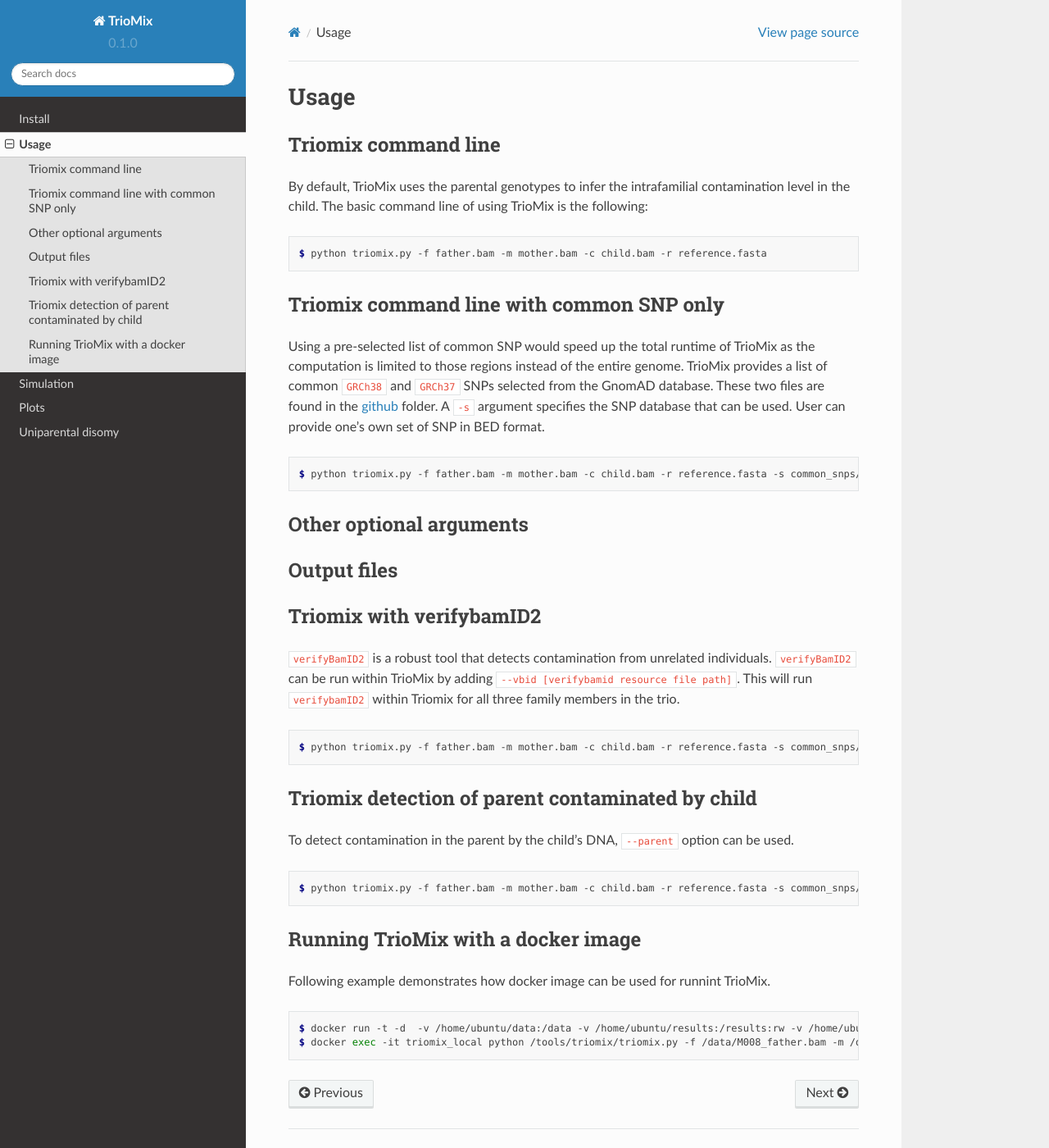
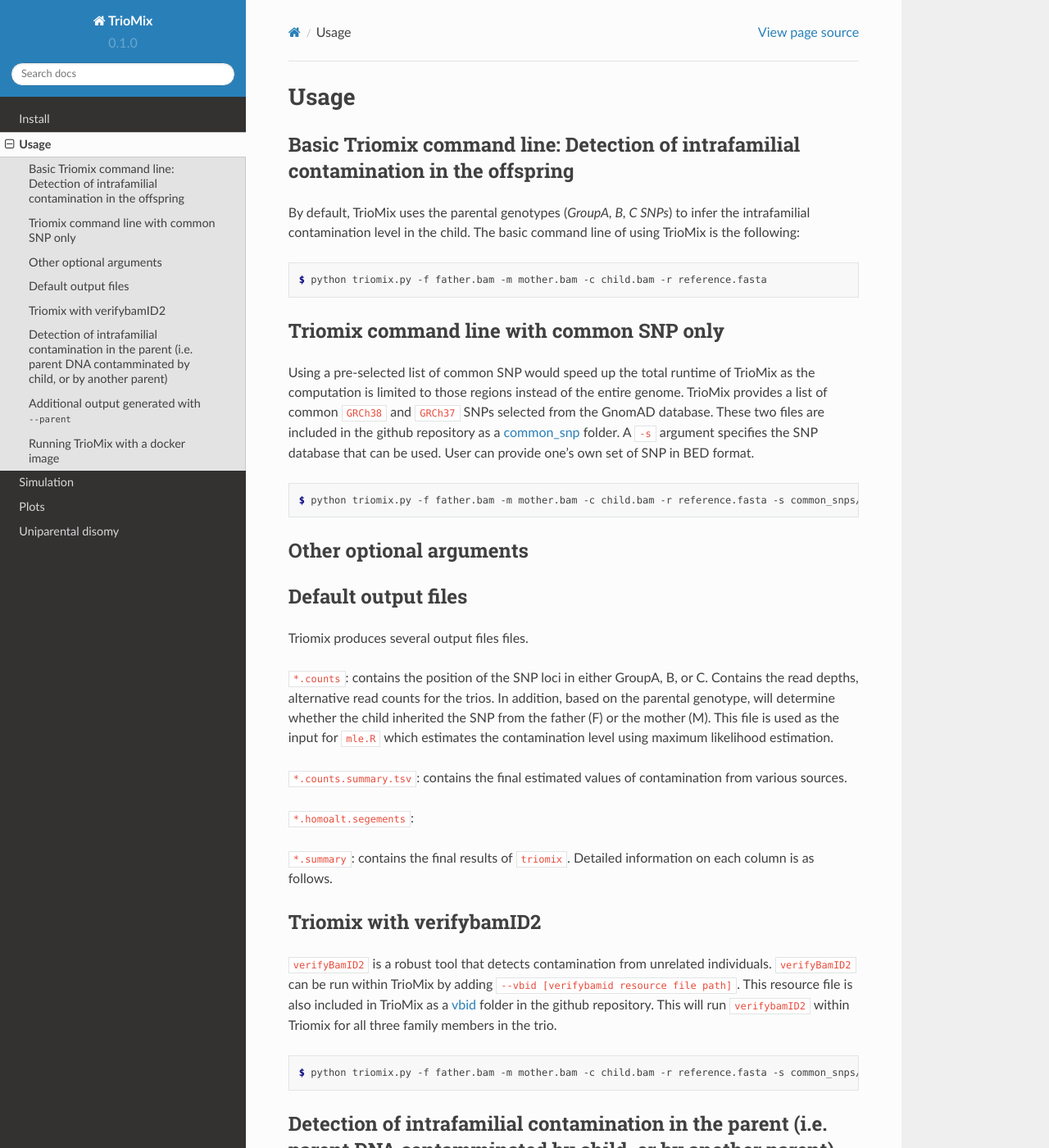
Before and after one commit to cjyoon/triomix_readthedocs, a Sphinx documentation site: the page built from docs/source/usage.rst, in a window 1280 px wide and 1400 px high. Shown: the whole window at 82% size. Built offline with Sphinx 7.4.7 and the Read the Docs theme 2.0.0, drawn with Linux system fonts in a browser that asks for light colours; pages that are not in the unit, such as notebooks, are missing from menus; some of the changed text lies outside the part shown.

Commit message:
2022.07.12 update

```diff
--- a/docs/source/usage.rst
+++ b/docs/source/usage.rst
@@ -3,10 +3,10 @@
 
 .. _run:
 
-Triomix command line
+Basic Triomix command line: Detection of intrafamilial contamination in the offspring
 ------------
 
-By default, TrioMix uses the parental genotypes to infer the intrafamilial contamination level in the child. The basic command line of using TrioMix is the following:
+By default, TrioMix uses the parental genotypes (*GroupA, B, C SNPs*) to infer the intrafamilial contamination level in the child. The basic command line of using TrioMix is the following:
 
 .. code-block:: console
 
@@ -15,7 +15,7 @@
 Triomix command line with common SNP only
 ------------
 
-Using a pre-selected list of common SNP would speed up the total runtime of TrioMix as the computation is limited to those regions instead of the entire genome. TrioMix provides a list of common ``GRCh38`` and ``GRCh37`` SNPs selected from the GnomAD database. These two files are found in the `github <https://github.com/cjyoon/triomix/tree/master/common_snp/>`_ folder.  A ``-s`` argument specifies the SNP database that can be used. User can provide one's own set of SNP in BED format.
+Using a pre-selected list of common SNP would speed up the total runtime of TrioMix as the computation is limited to those regions instead of the entire genome. TrioMix provides a list of common ``GRCh38`` and ``GRCh37`` SNPs selected from the GnomAD database. These two files are included in the github repository as a `common_snp <https://github.com/cjyoon/triomix/tree/master/common_snp/>`_ folder.  A ``-s`` argument specifies the SNP database that can be used. User can provide one's own set of SNP in BED format.
 
 
 .. code-block:: console
@@ -29,33 +29,45 @@
 
 
 
-Output files
+Default output files
 ------------
+Triomix produces several output files files.
 
 
+``*.counts``: contains the position of the SNP loci in either GroupA, B, or C. Contains the read depths, alternative read counts for the trios. In addition, based on the parental genotype, will determine whether the child inherited the SNP from the father (F) or the mother (M). This file is used as the input for ``mle.R`` which estimates the contamination level using maximum likelihood estimation.
 
+
+``*.counts.summary.tsv``: contains the final estimated values of contamination from various sources.
+
+
+``*.homoalt.segements``:
+
+
+``*.summary``: contains the final results of ``triomix``. Detailed information on each column is as follows.
 
 
 
 Triomix with verifybamID2
 ------------
-``verifyBamID2`` is a robust tool that detects contamination from unrelated individuals. ``verifyBamID2`` can be run within TrioMix by adding ``--vbid [verifybamid resource file path]``. This will run ``verifybamID2`` within Triomix for all three family members in the trio.
+``verifyBamID2`` is a robust tool that detects contamination from unrelated individuals. ``verifyBamID2`` can be run within TrioMix by adding ``--vbid [verifybamid resource file path]``. This resource file is also included in TrioMix as a `vbid <https://github.com/cjyoon/triomix/tree/master/vbid/>`_ folder in the github repository. This will run ``verifybamID2`` within Triomix for all three family members in the trio.
 
 .. code-block:: console
 
    $ python triomix.py -f father.bam -m mother.bam -c child.bam -r reference.fasta -s common_snps/grch38_common_snps.bed.gz --vbid vbid/grch38
 
 
-
-
-Triomix detection of parent contaminated by child
+Detection of intrafamilial contamination in the parent (i.e. parent DNA contamminated by child, or by another parent)
 ------------
-To detect contamination in the parent by the child's DNA, ``--parent`` option can be used.
+To detect intrafamilial DNA contamination in the parent, ``--parent`` option can be used. This will use *GroupD SNPs* (where offspring's genotype is *homo-alt*) to detect the offspring DNA contaminating in the parents.
 
 
 .. code-block:: console
 
    $ python triomix.py -f father.bam -m mother.bam -c child.bam -r reference.fasta -s common_snps/grch38_common_snps.bed.gz --parent
+
+Additional output generated with ``--parent``
+------------
+``*.groupd.counts``
 
 
 
```
Also changed, not shown: docs/source/index.rst (+7 -2 lines), docs/source/plots.rst (+6 -7 lines), docs/source/simulation.rst (+11 -1 lines), 1 other file.
